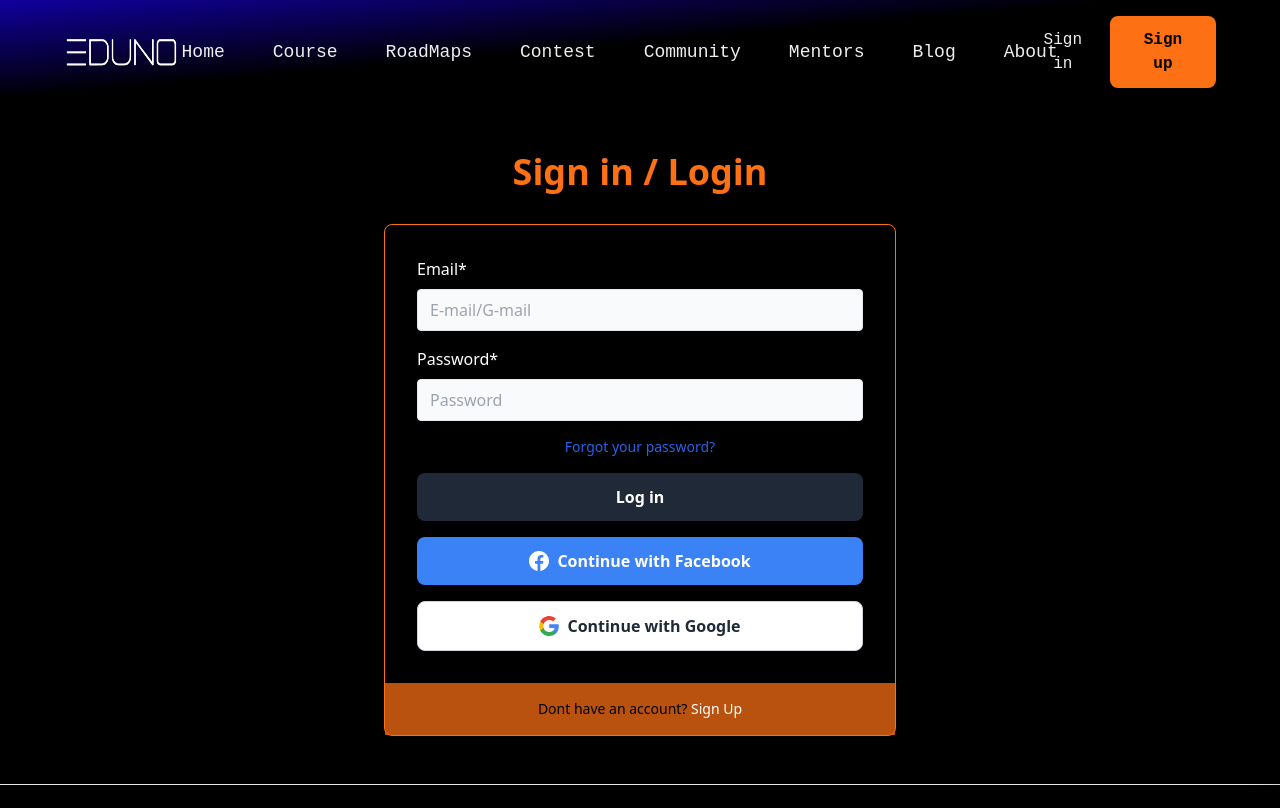
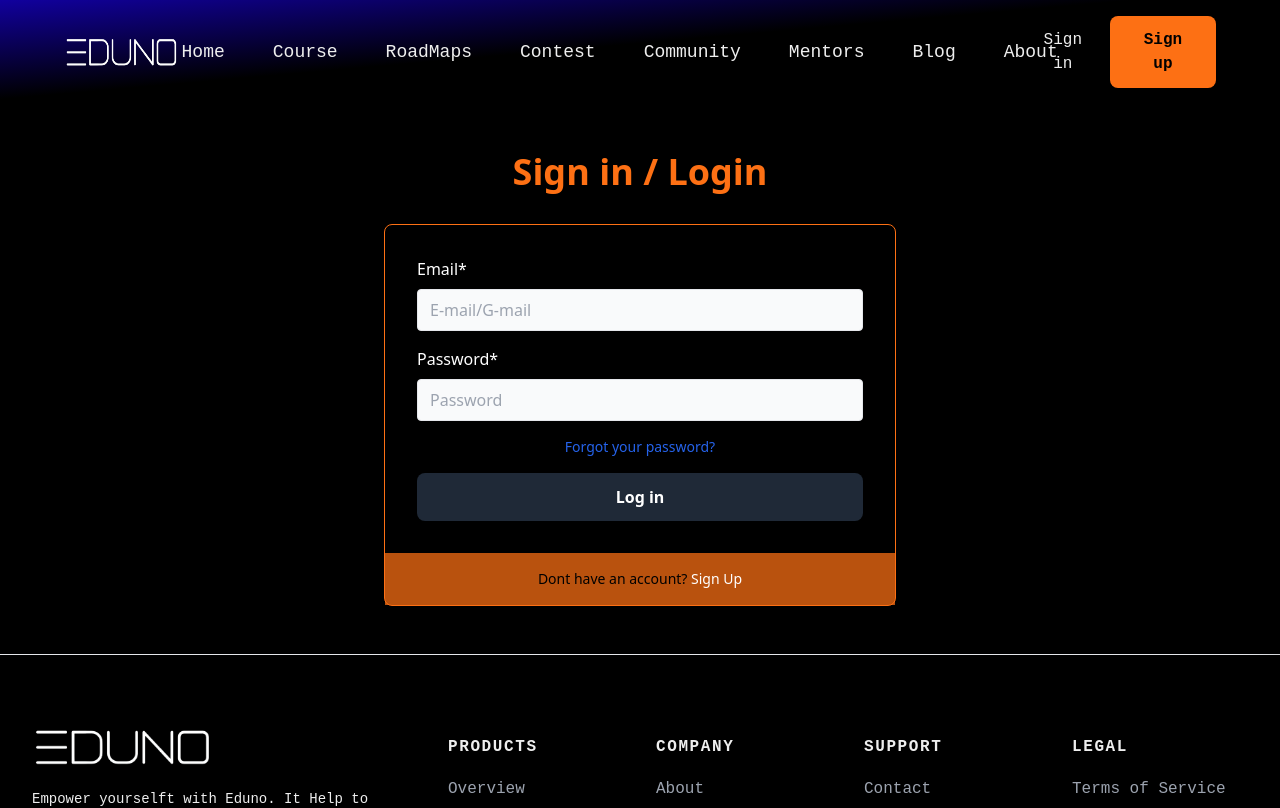
Before and after one commit to officialeduno/Eduno, a Next.js app: page /authentication/signin in a window 1280 px wide. Shown: the top 808 px of the page. Built offline with nearby package versions, Linux system fonts and the light colour scheme.

Commit message:
Remove some butons

```diff
--- a/pages/authentication/signin.js
+++ b/pages/authentication/signin.js
@@ -81,24 +81,7 @@ const Signin = (props) => {
 
                                 <button className="block rounded-lg bg-gray-800 px-8 py-3 text-center text-sm font-semibold text-white outline-none ring-gray-300 transition duration-100 hover:bg-[#fd7114bb] focus-visible:ring active:bg-gray-600 md:text-base">Log in</button>
 
-                                <button className="flex items-center justify-center gap-2 rounded-lg bg-blue-500 px-8 py-3 text-center text-sm font-semibold text-white outline-none ring-blue-300 transition duration-100 hover:bg-blue-600 focus-visible:ring active:bg-blue-700 md:text-base">
-                                    <svg className="h-5 w-5 shrink-0" width="24" height="24" viewBox="0 0 24 24" fill="none" xmlns="http://www.w3.org/2000/svg">
-                                        <path d="M12 0C5.37273 0 0 5.37273 0 12C0 18.0164 4.43182 22.9838 10.2065 23.8516V15.1805H7.23764V12.0262H10.2065V9.92727C10.2065 6.45218 11.8996 4.92655 14.7878 4.92655C16.1711 4.92655 16.9025 5.02909 17.2489 5.076V7.82945H15.2787C14.0525 7.82945 13.6244 8.99182 13.6244 10.302V12.0262H17.2178L16.7302 15.1805H13.6244V23.8773C19.4815 23.0825 24 18.0747 24 12C24 5.37273 18.6273 0 12 0Z" fill="white" />
-                                    </svg>
 
-                                    Continue with Facebook
-                                </button>
-
-                                <button className="flex items-center justify-center gap-2 rounded-lg border border-gray-300 bg-white px-8 py-3 text-center text-sm font-semibold text-gray-800 outline-none ring-gray-300 transition duration-100 hover:bg-gray-100 focus-visible:ring active:bg-gray-200 md:text-base">
-                                    <svg className="h-5 w-5 shrink-0" width="24" height="24" viewBox="0 0 24 24" fill="none" xmlns="http://www.w3.org/2000/svg">
-                                        <path d="M23.7449 12.27C23.7449 11.48 23.6749 10.73 23.5549 10H12.2549V14.51H18.7249C18.4349 15.99 17.5849 17.24 16.3249 18.09V21.09H20.1849C22.4449 19 23.7449 15.92 23.7449 12.27Z" fill="#4285F4" />
-                                        <path d="M12.2549 24C15.4949 24 18.2049 22.92 20.1849 21.09L16.3249 18.09C15.2449 18.81 13.8749 19.25 12.2549 19.25C9.12492 19.25 6.47492 17.14 5.52492 14.29H1.54492V17.38C3.51492 21.3 7.56492 24 12.2549 24Z" fill="#34A853" />
-                                        <path d="M5.52488 14.29C5.27488 13.57 5.14488 12.8 5.14488 12C5.14488 11.2 5.28488 10.43 5.52488 9.71V6.62H1.54488C0.724882 8.24 0.254883 10.06 0.254883 12C0.254883 13.94 0.724882 15.76 1.54488 17.38L5.52488 14.29Z" fill="#FBBC05" />
-                                        <path d="M12.2549 4.75C14.0249 4.75 15.6049 5.36 16.8549 6.55L20.2749 3.13C18.2049 1.19 15.4949 0 12.2549 0C7.56492 0 3.51492 2.7 1.54492 6.62L5.52492 9.71C6.47492 6.86 9.12492 4.75 12.2549 4.75Z" fill="#EA4335" />
-                                    </svg>
-
-                                    Continue with Google
-                                </button>
                             </div>
 
                             <div className="flex items-center justify-center bg-[#fd7114bb] p-4">
--- a/pages/authentication/signup.js
+++ b/pages/authentication/signup.js
@@ -117,24 +117,6 @@ const Signup = (props) => {
 
                                 <button className="block rounded-lg bg-gray-800 px-8 py-3 text-center text-sm font-semibold text-white outline-none ring-gray-300 transition duration-100 hover:bg-[#fd7114bb] focus-visible:ring active:bg-gray-600 md:text-base">Create Account </button>
 
-                                <button className="flex items-center justify-center gap-2 rounded-lg bg-blue-500 px-8 py-3 text-center text-sm font-semibold text-white outline-none ring-blue-300 transition duration-100 hover:bg-blue-600 focus-visible:ring active:bg-blue-700 md:text-base">
-                                    <svg className="h-5 w-5 shrink-0" width="24" height="24" viewBox="0 0 24 24" fill="none" xmlns="http://www.w3.org/2000/svg">
-                                        <path d="M12 0C5.37273 0 0 5.37273 0 12C0 18.0164 4.43182 22.9838 10.2065 23.8516V15.1805H7.23764V12.0262H10.2065V9.92727C10.2065 6.45218 11.8996 4.92655 14.7878 4.92655C16.1711 4.92655 16.9025 5.02909 17.2489 5.076V7.82945H15.2787C14.0525 7.82945 13.6244 8.99182 13.6244 10.302V12.0262H17.2178L16.7302 15.1805H13.6244V23.8773C19.4815 23.0825 24 18.0747 24 12C24 5.37273 18.6273 0 12 0Z" fill="white" />
-                                    </svg>
-
-                                    Continue with Facebook
-                                </button>
-
-                                <button className="flex items-center justify-center gap-2 rounded-lg border border-gray-300 bg-white px-8 py-3 text-center text-sm font-semibold text-gray-800 outline-none ring-gray-300 transition duration-100 hover:bg-gray-100 focus-visible:ring active:bg-gray-200 md:text-base">
-                                    <svg className="h-5 w-5 shrink-0" width="24" height="24" viewBox="0 0 24 24" fill="none" xmlns="http://www.w3.org/2000/svg">
-                                        <path d="M23.7449 12.27C23.7449 11.48 23.6749 10.73 23.5549 10H12.2549V14.51H18.7249C18.4349 15.99 17.5849 17.24 16.3249 18.09V21.09H20.1849C22.4449 19 23.7449 15.92 23.7449 12.27Z" fill="#4285F4" />
-                                        <path d="M12.2549 24C15.4949 24 18.2049 22.92 20.1849 21.09L16.3249 18.09C15.2449 18.81 13.8749 19.25 12.2549 19.25C9.12492 19.25 6.47492 17.14 5.52492 14.29H1.54492V17.38C3.51492 21.3 7.56492 24 12.2549 24Z" fill="#34A853" />
-                                        <path d="M5.52488 14.29C5.27488 13.57 5.14488 12.8 5.14488 12C5.14488 11.2 5.28488 10.43 5.52488 9.71V6.62H1.54488C0.724882 8.24 0.254883 10.06 0.254883 12C0.254883 13.94 0.724882 15.76 1.54488 17.38L5.52488 14.29Z" fill="#FBBC05" />
-                                        <path d="M12.2549 4.75C14.0249 4.75 15.6049 5.36 16.8549 6.55L20.2749 3.13C18.2049 1.19 15.4949 0 12.2549 0C7.56492 0 3.51492 2.7 1.54492 6.62L5.52492 9.71C6.47492 6.86 9.12492 4.75 12.2549 4.75Z" fill="#EA4335" />
-                                    </svg>
-
-                                    Continue with Google
-                                </button>
                             </div>
                             <div className="flex items-center justify-center bg-[#fd7114bb] p-4">
                                 <p className="text-center text-sm text-black">Have an account? <Link href={'/authentication/signin'} className="text-indigo-200 transition duration-100 hover:text-white active:text-indigo-700">Sign In</Link></p>
```
